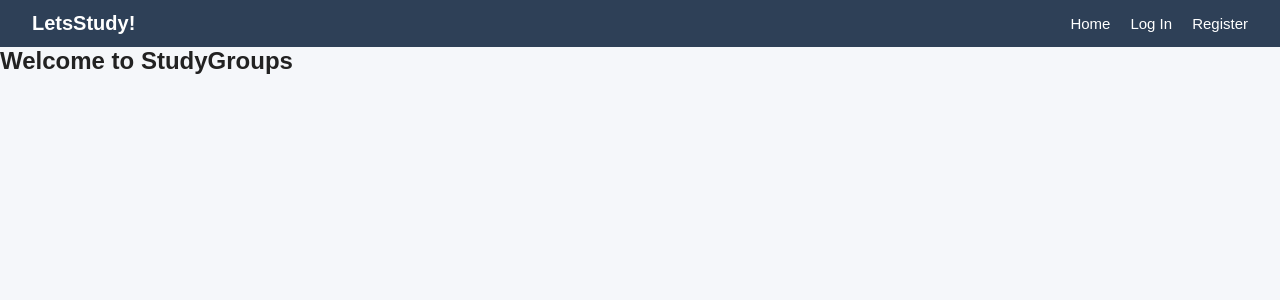
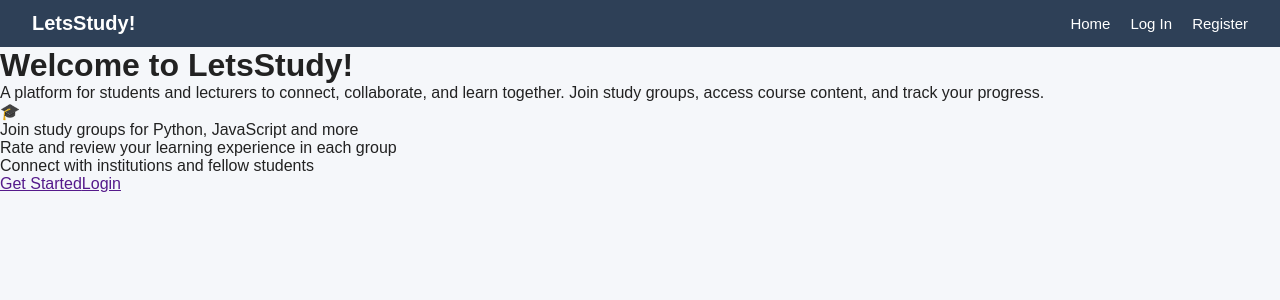
Before and after one commit to sjmanyarkiy/group-4-study-group-finder, a React (Create React App) app in the folder client/: page / in a window 1280 px wide. Shown: the top 300 px of the page. Built offline with nearby package versions, Linux system fonts and the light colour scheme; no server answers.

Commit message:
added logic and content on homepage

```diff
--- a/client/src/components/Home.js
+++ b/client/src/components/Home.js
@@ -1,12 +1,52 @@
-import React from 'react'
+import React from 'react';
+import { Link } from 'react-router-dom'
 
 function Home( { user }) {
   return (
     <div>
       { user ? (
-        <h2>Welcome back, {user.name}</h2>
+        <div>
+          <h1>Welcome back, {user.name}</h1>
+          <p>
+            You are logged in as a <strong>{ user.user_category}</strong>
+          </p>
+          <p>
+            Browse and join study groups, access course content, and connect with
+            fellow {user.user_category === "lecturer" ? "students" : "learners"}.
+          </p>
+          <Link>
+            Browse Study Groups →
+          </Link>
+        </div>
       ) : (
-        <h2>Welcome to StudyGroups</h2>
+        <div>
+          <h1>Welcome to LetsStudy! </h1>
+          <p>
+            A platform for students and lecturers to connect, collaborate, and
+            learn together. Join study groups, access course content, and track
+            your progress.
+          </p>
+          <div>
+            <div>
+              <span>🎓</span>
+              <p>Join study groups for Python, JavaScript and more</p>
+            </div>
+            <div>
+              <p>Rate and review your learning experience in each group</p>
+            </div>
+            <div>
+              <p>Connect with institutions and fellow students</p>
+            </div>
+            <div>
+              <Link>
+                Get Started
+              </Link>
+              <Link>
+                Login
+              </Link>
+            </div>
+          </div>
+        </div>
       )}
     </div>
   )
```
